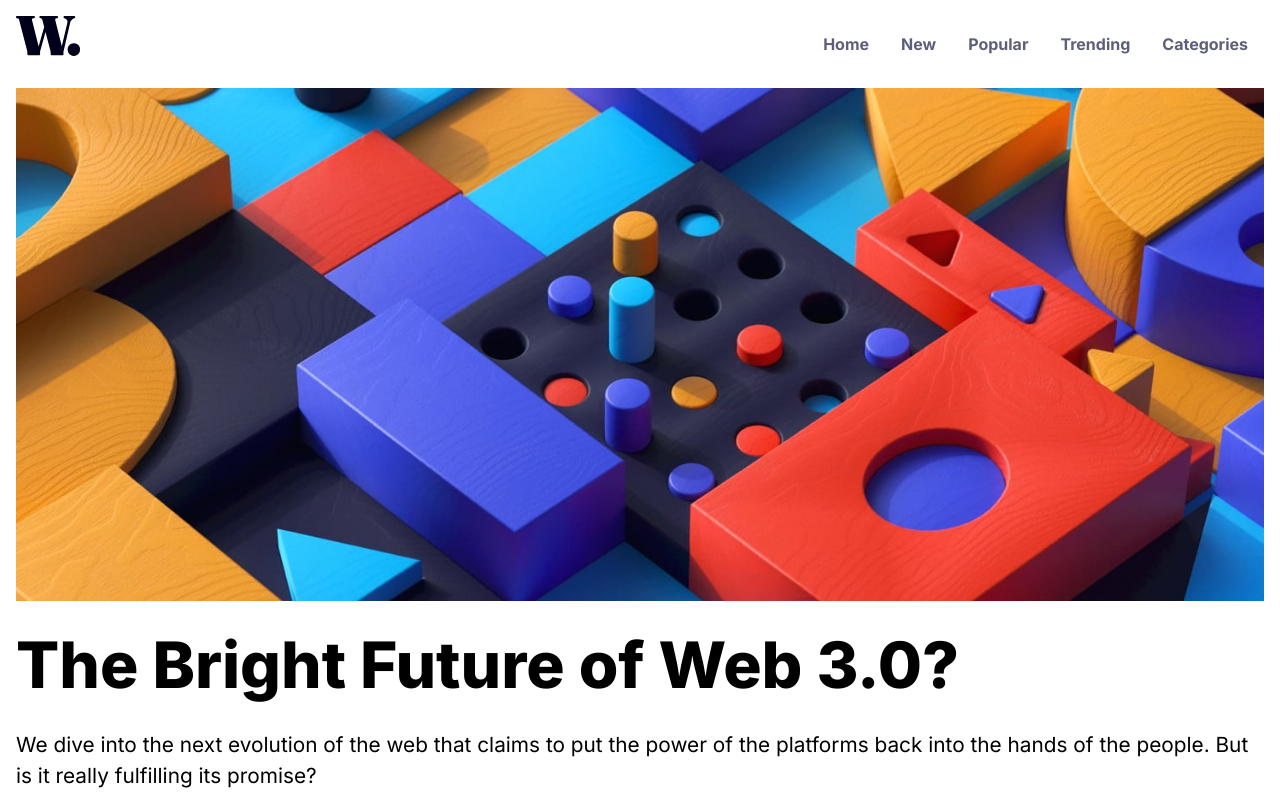
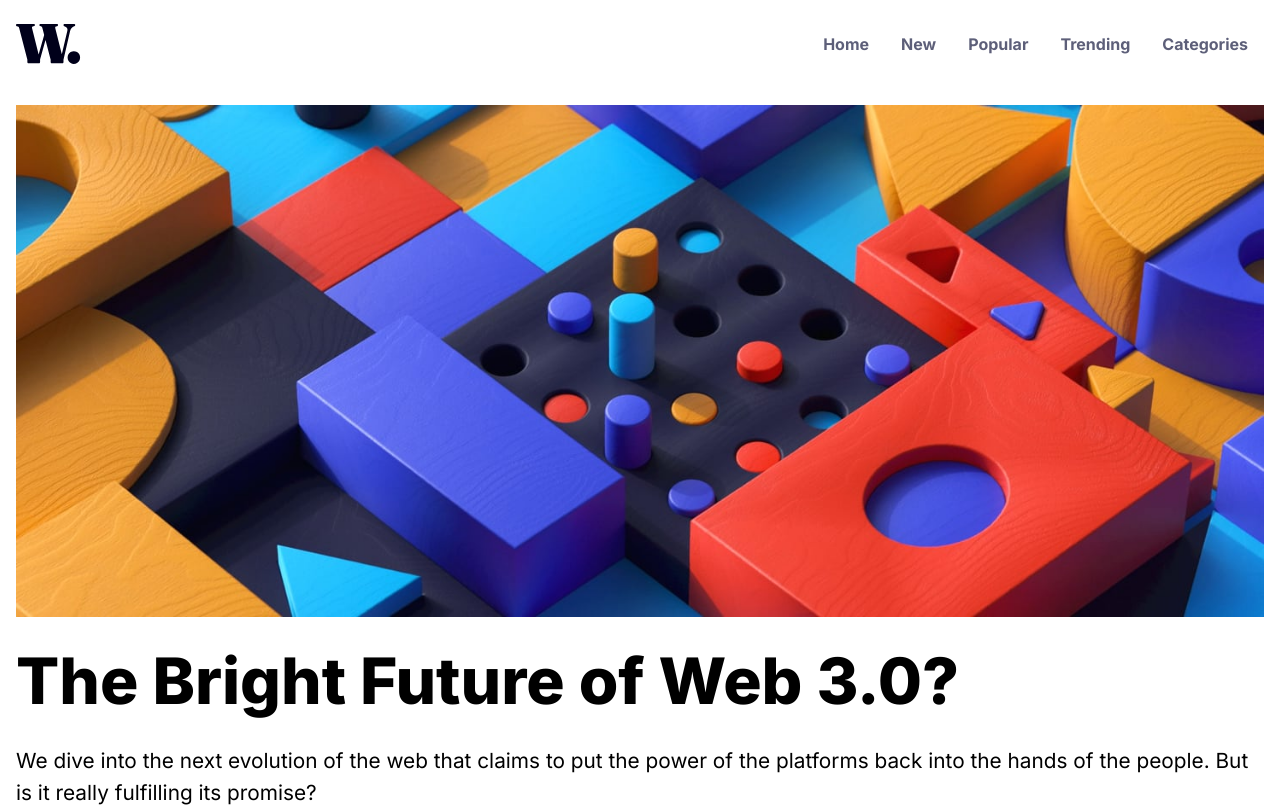
Before and after one commit to approved4me/FM-news-homepage-main, a plain HTML site: page index.html in a window 1280 px wide. Shown: the top 811 px of the page. Drawn offline with Linux system fonts and the light colour scheme.

Commit message:
align hamburger icon

```diff
--- a/style.css
+++ b/style.css
@@ -55,11 +55,10 @@ body {
 .header {
     display: flex;
     justify-content: space-between;
+    align-items: center;
 }
 
-.logo {
-    margin-bottom: 2rem;
-}
+
 
 .navbar {
     background-color: #fff;
@@ -95,6 +94,7 @@ nav a {
 
 main {
     margin: auto;
+    margin-top: 2rem;
     margin-bottom: 2rem;
 }
 
@@ -178,6 +178,7 @@ h1 {
     font-size: 2.5rem;
     color: var(--neutral-grayish_blue);
     font-weight: 700;
+    line-height: 1;
 }
 
 .content h3 {
```
